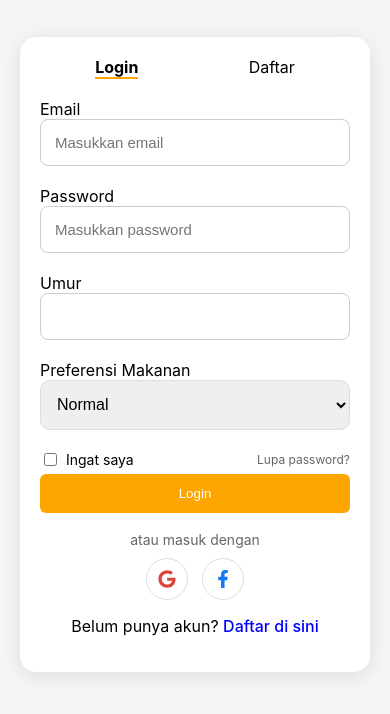
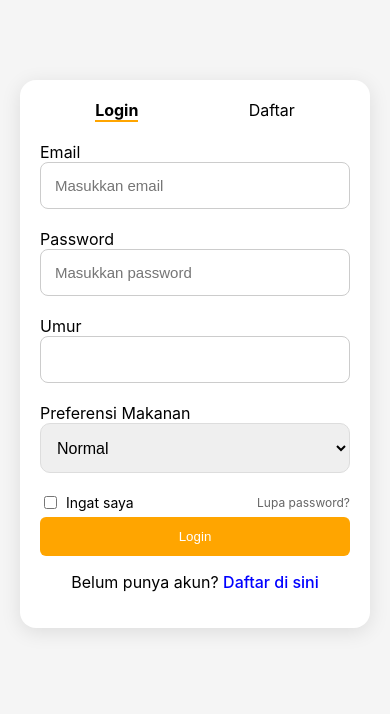
Before and after one commit to SriSukmaTahir10/RecipeHub, a React (Create React App) app: page / in a window 390 px wide. Shown: the part 108-822 px from the top of the page. Built offline with nearby package versions, Linux system fonts and the light colour scheme.

Commit message:
fix responsive css structure

```diff
--- a/src/App.css
+++ b/src/App.css
@@ -972,47 +972,6 @@
   margin-bottom: 5px;
 }
 
-.auth-social-section {
-  display: flex;
-  flex-direction: column;
-  align-items: center;
-  margin-top: 18px;
-}
-
-.auth-divider-text {
-  margin: 0 0 10px;
-  text-align: center;
-  color: #666;
-  font-size: 14px;
-}
-
-.social-buttons {
-  display: flex;
-  justify-content: center;
-  gap: 14px;
-}
-
-.social-btn {
-  width: 42px;
-  height: 42px;
-  border-radius: 50%;
-  border: 1px solid #ddd;
-  background: #fff;
-  display: flex;
-  align-items: center;
-  justify-content: center;
-  cursor: pointer;
-  font-size: 18px;
-}
-
-.social-btn.google {
-  color: #db4437;
-}
-
-.social-btn.facebook {
-  color: #1877f2;
-}
-
 .auth-footer {
   text-align: center;
   margin-top: 16px;
--- a/src/pages/Login.jsx
+++ b/src/pages/Login.jsx
@@ -1,6 +1,5 @@
 import { useNavigate } from "react-router-dom";
 import { useState } from "react";
-import { FaGoogle, FaFacebookF } from "react-icons/fa";
 import axios from "axios";
 import "../App.css";
 import { API_URL } from "../config";
@@ -76,14 +75,6 @@ function Login() {
         alert("Server tidak terhubung");
       }
     }
-  };
-
-  const handleGoogleLogin = () => {
-    alert("Login dengan Google");
-  };
-
-  const handleFacebookLogin = () => {
-    alert("Login dengan Facebook");
   };
 
   return (
@@ -198,30 +189,6 @@ function Login() {
           {isLogin ? "Login" : "Daftar"}
         </button>
 
-        <div className="auth-social-section">
-          <p className="auth-divider-text">atau masuk dengan</p>
-
-          <div className="social-buttons">
-            <button
-              type="button"
-              className="social-btn google"
-              onClick={handleGoogleLogin}
-              aria-label="Login dengan Google"
-            >
-              <FaGoogle />
-            </button>
-
-            <button
-              type="button"
-              className="social-btn facebook"
-              onClick={handleFacebookLogin}
-              aria-label="Login dengan Facebook"
-            >
-              <FaFacebookF />
-            </button>
-          </div>
-        </div>
-
         <div className="auth-footer">
           <p>
             {isLogin ? "Belum punya akun?" : "Sudah punya akun?"}{" "}
@@ -231,7 +198,7 @@ function Login() {
           </p>
         </div>
       </div>
-    </div>
+      </div>
   );
 }
 
```
